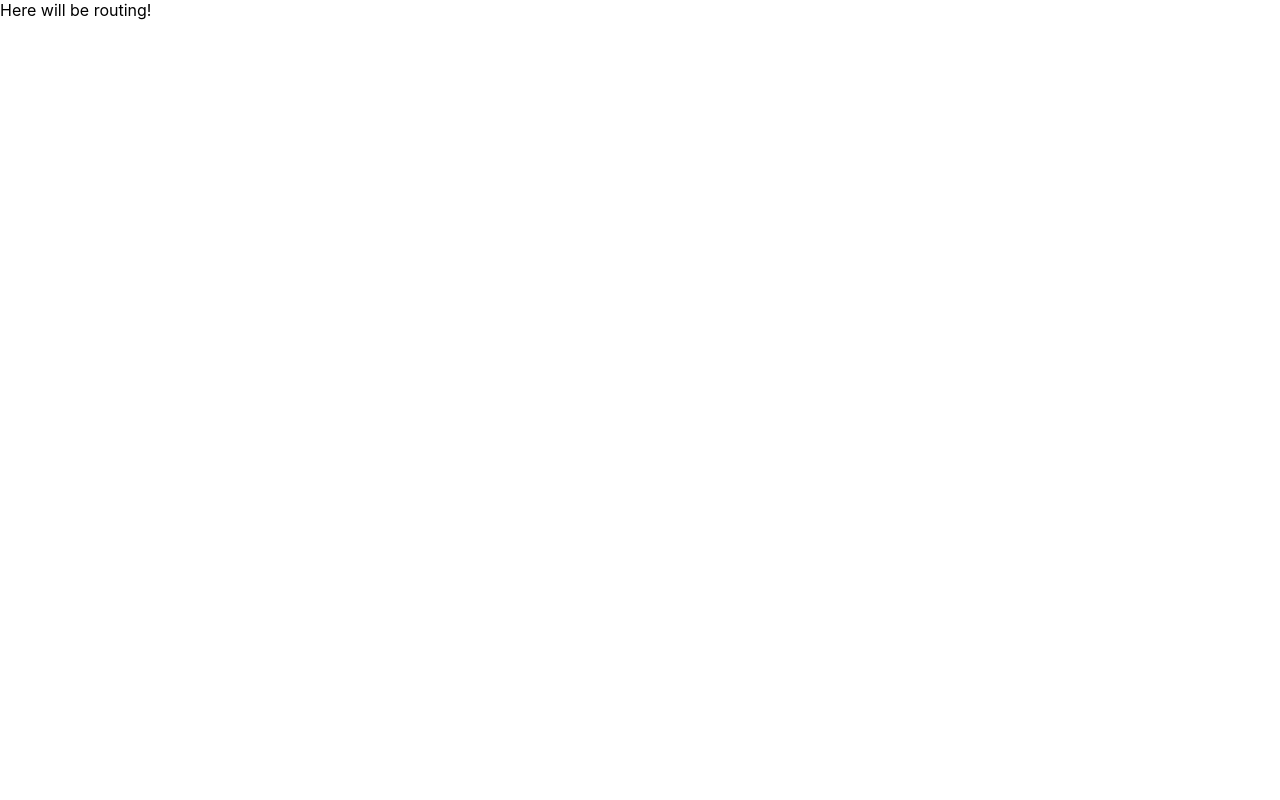
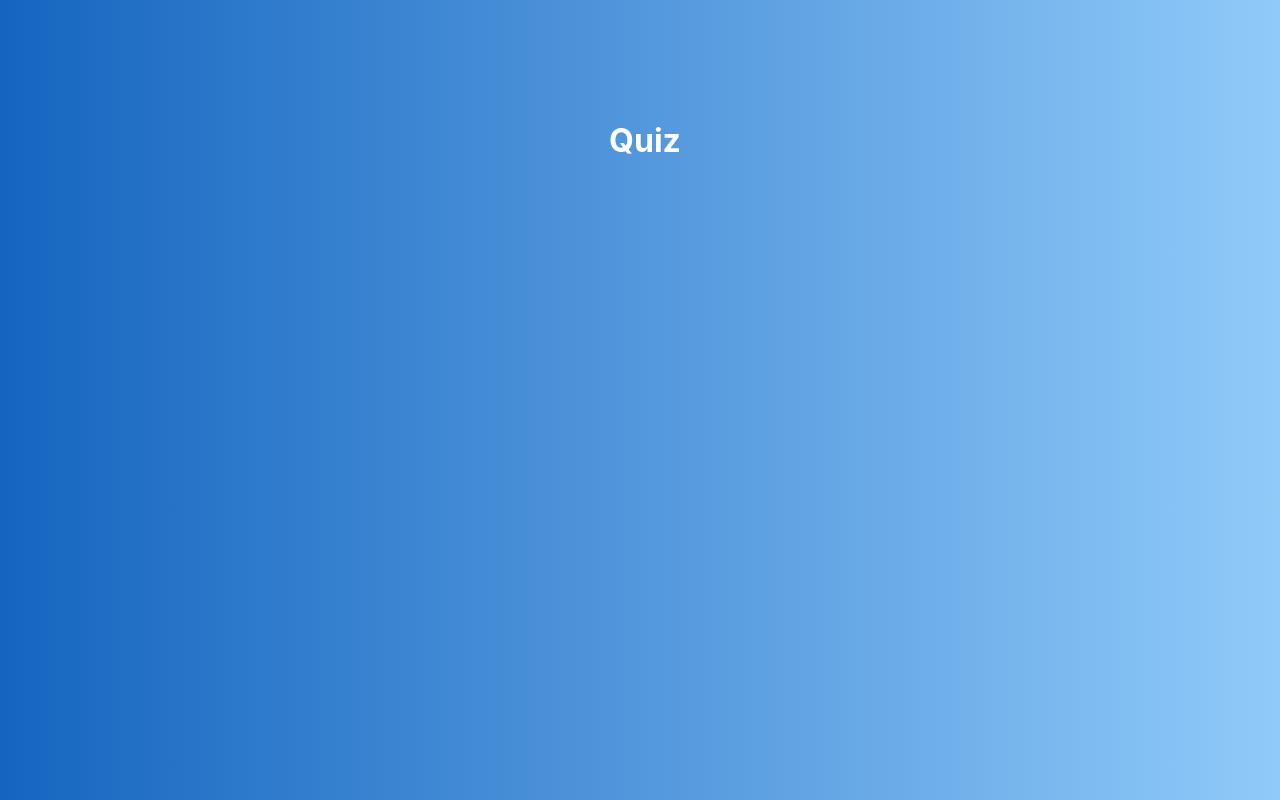
Before and after one commit to Kpexa/quiz, a React (Create React App) app: page / in a window 1280 px wide. Built offline with nearby package versions, Linux system fonts and the light colour scheme.

Commit message:
add main Quiz component

```diff
--- a/src/App.tsx
+++ b/src/App.tsx
@@ -1,11 +1,12 @@
 import React from 'react'
+import Quiz from './containers/quiz/Quiz'
 import Layout from './hoc/Layout/Layout'
 
 class App extends React.Component {
   render() {
     return (
       <Layout>
-        <div>Here will be routing!</div>
+        <Quiz />
       </Layout>
     )
   }
--- /dev/null
+++ b/src/containers/quiz/Quiz.module.css
@@ -0,0 +1,13 @@
+.quiz_main {
+  display: flex;
+  justify-content: center;
+  padding-top: 100px;
+  flex-grow: 1;
+  width: 100%;
+  background: linear-gradient(90deg, #1565c0 0%, #90caf9 100%);
+}
+
+.quiz_main h1 {
+  color: white;
+  margin-left: 10px;
+}
--- /dev/null
+++ b/src/containers/quiz/Quiz.tsx
@@ -0,0 +1,18 @@
+import React from 'react'
+import classes from './Quiz.module.css'
+
+type QuizState = {
+  quizes: any[]
+}
+
+class Quiz extends React.Component<QuizState> {
+  render() {
+    return (
+      <div className={classes.quiz_main}>
+        <h1>Quiz</h1>
+      </div>
+    )
+  }
+}
+
+export default Quiz
```
